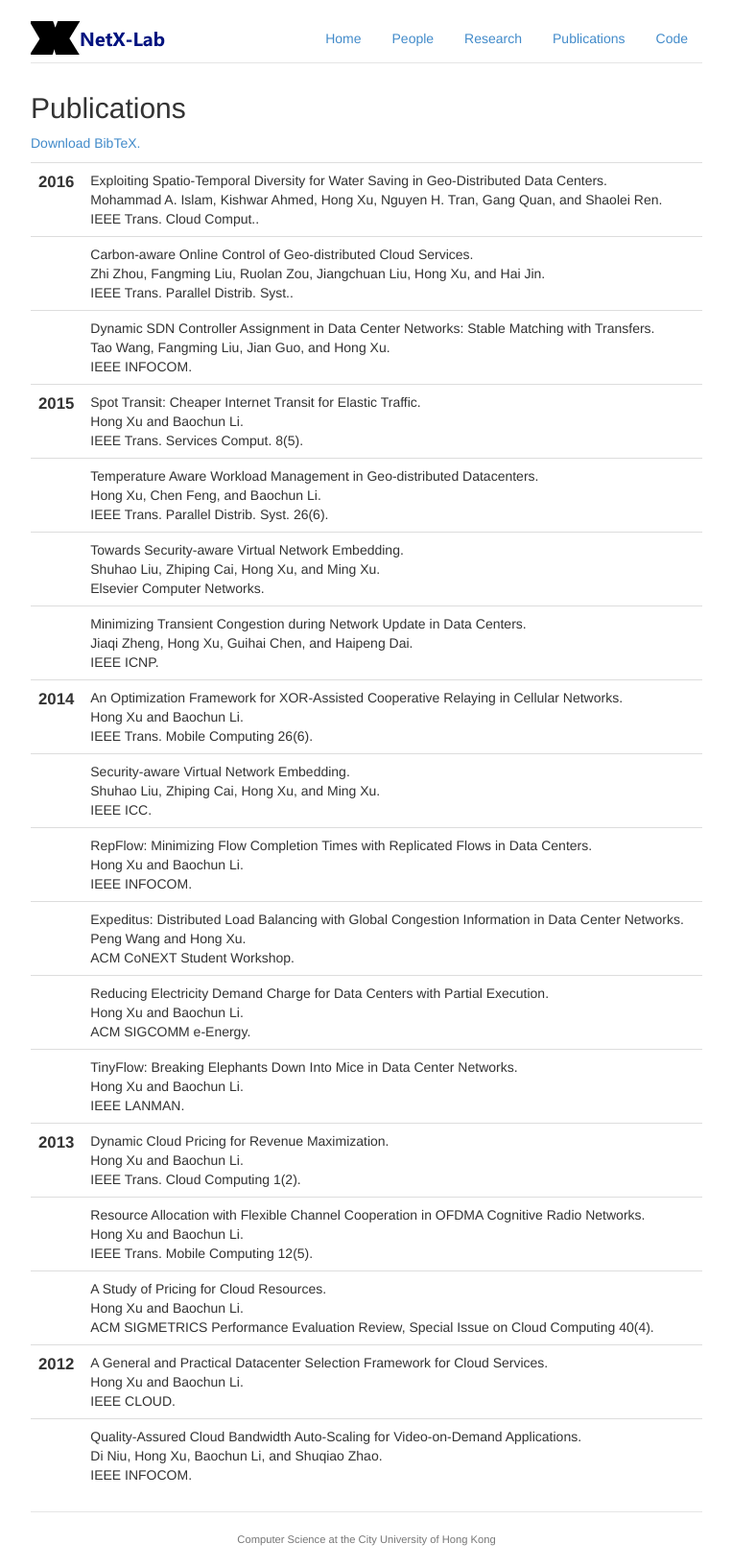
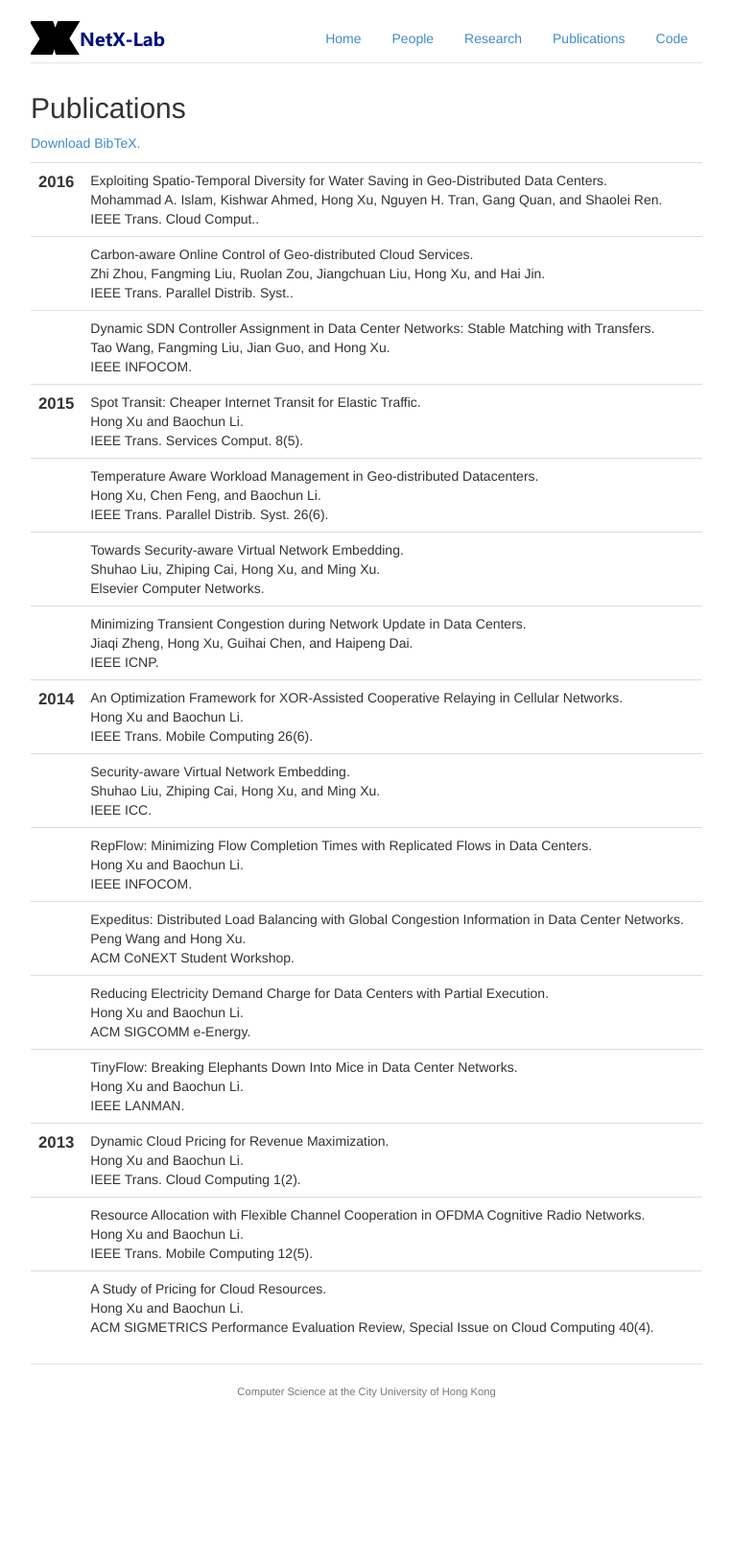
Before and after one commit to NetX-lab/netx-lab.github.io, a Jekyll site: the page built from publications.html, in a window 1280 px wide. Shown: the whole page at 96% size, without its empty margins (258-1021 px from the left). Built offline with Jekyll 4.4.1, drawn with Linux system fonts in a browser that asks for light colours; nearby versions of some CDN libraries; Markdown is read by kramdown in place of the engine named in the settings; after the commit the page ends 1479 px from its top, so only the background shows below that.

Commit message:
pubs revised

```diff
--- a/_includes/pubs.html
+++ b/_includes/pubs.html
@@ -328,47 +328,5 @@
 			</span>
 		</td>
 	</tr>
-	<tr>
-		<td>
-			<span class="date">
-
-				<big><strong>2012</strong></big><br />
-
-
-			</span>
-		</td>
-		<td class="publication">
-			<span class="pubtitle">
-				A General and Practical Datacenter Selection Framework for Cloud Services.
-			</span><br />
-			<span class="authors">
-				Hong Xu and Baochun Li.
-			</span><br />
-			<span class="venuetype"></span><span class="venue">IEEE CLOUD</span>.
-			<br />
-			<span class="links">
-			</span>
-		</td>
-	</tr>
-	<tr>
-		<td>
-			<span class="date">
-
-
-			</span>
-		</td>
-		<td class="publication">
-			<span class="pubtitle">
-				Quality-Assured Cloud Bandwidth Auto-Scaling for Video-on-Demand Applications.
-			</span><br />
-			<span class="authors">
-				Di Niu, Hong Xu, Baochun Li, and Shuqiao Zhao.
-			</span><br />
-			<span class="venuetype"></span><span class="venue">IEEE INFOCOM</span>.
-			<br />
-			<span class="links">
-			</span>
-		</td>
-	</tr>
 </tbody>
 </table>
```
Also changed, not shown: bib/pubs.bib (+1 -23 lines), 4 other files.
